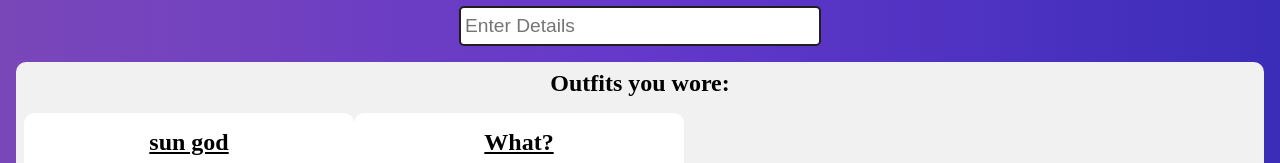
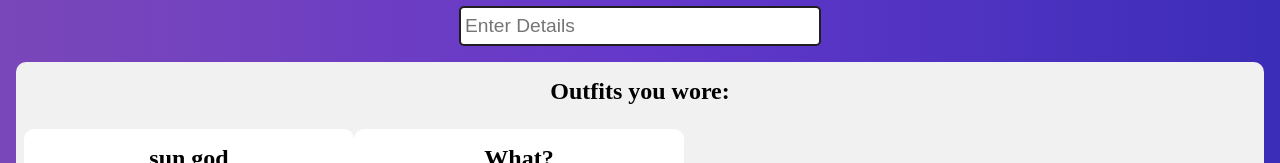
Before and after one commit to KhoiUna/worn-out, a React (Vite) app in the folder frontend/: page / in a window 1280 px wide. Shown: the part 421-584 px from the top of the page. Built offline with nearby package versions, Linux system fonts and the light colour scheme.

Commit message:
update home page UI

```diff
--- a/frontend/src/pages/index.tsx
+++ b/frontend/src/pages/index.tsx
@@ -45,7 +45,9 @@ const Index = () => {
           textAlign: "center",
         }}
       >
-        <h2>Outfits you wore:</h2>
+        <h2 style={{ padding: "0.5rem", fontSize: "1.5rem" }}>
+          Outfits you wore:
+        </h2>
 
         <div className={homeStyle.outfit_container}>
           {outfits.map((item) => (
```
